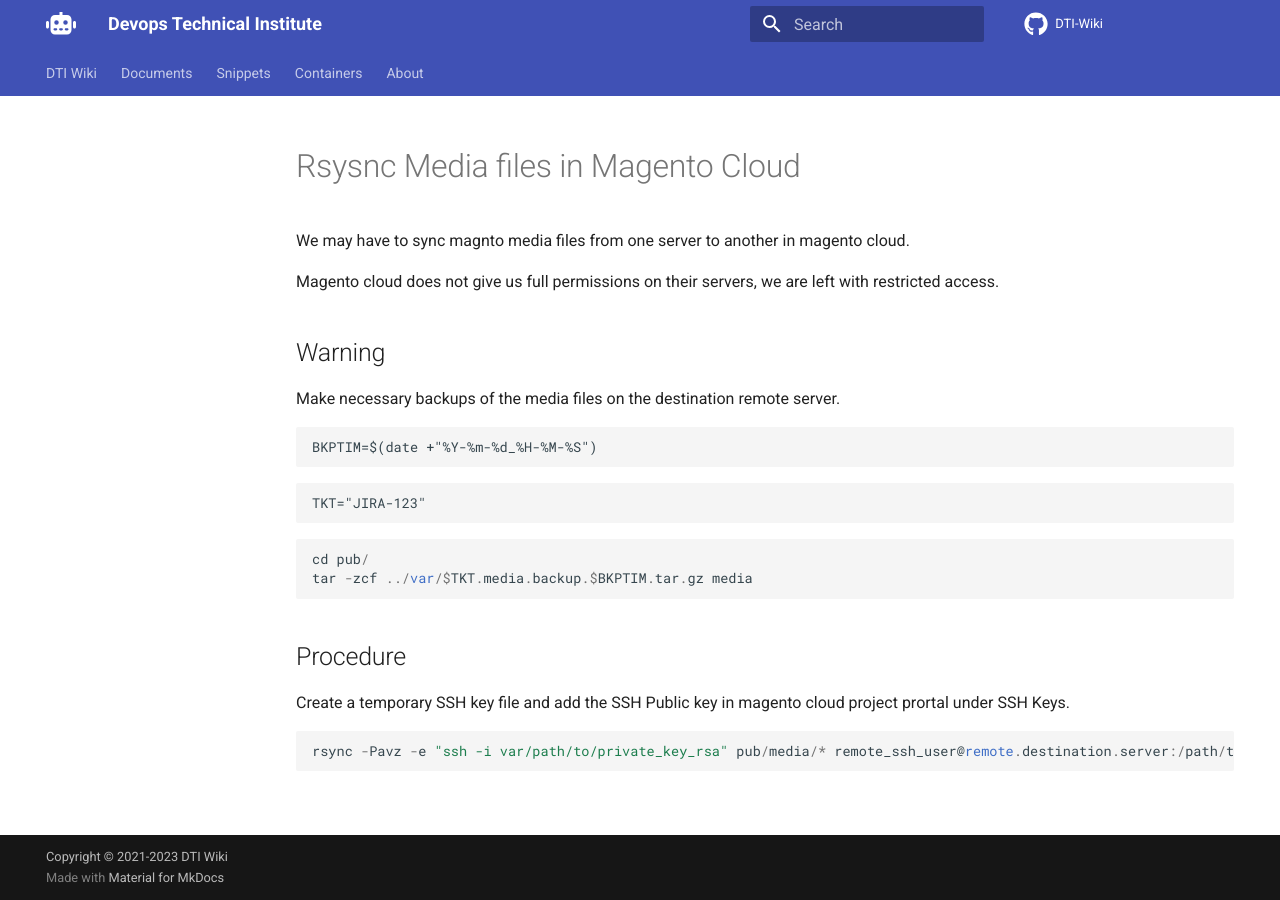
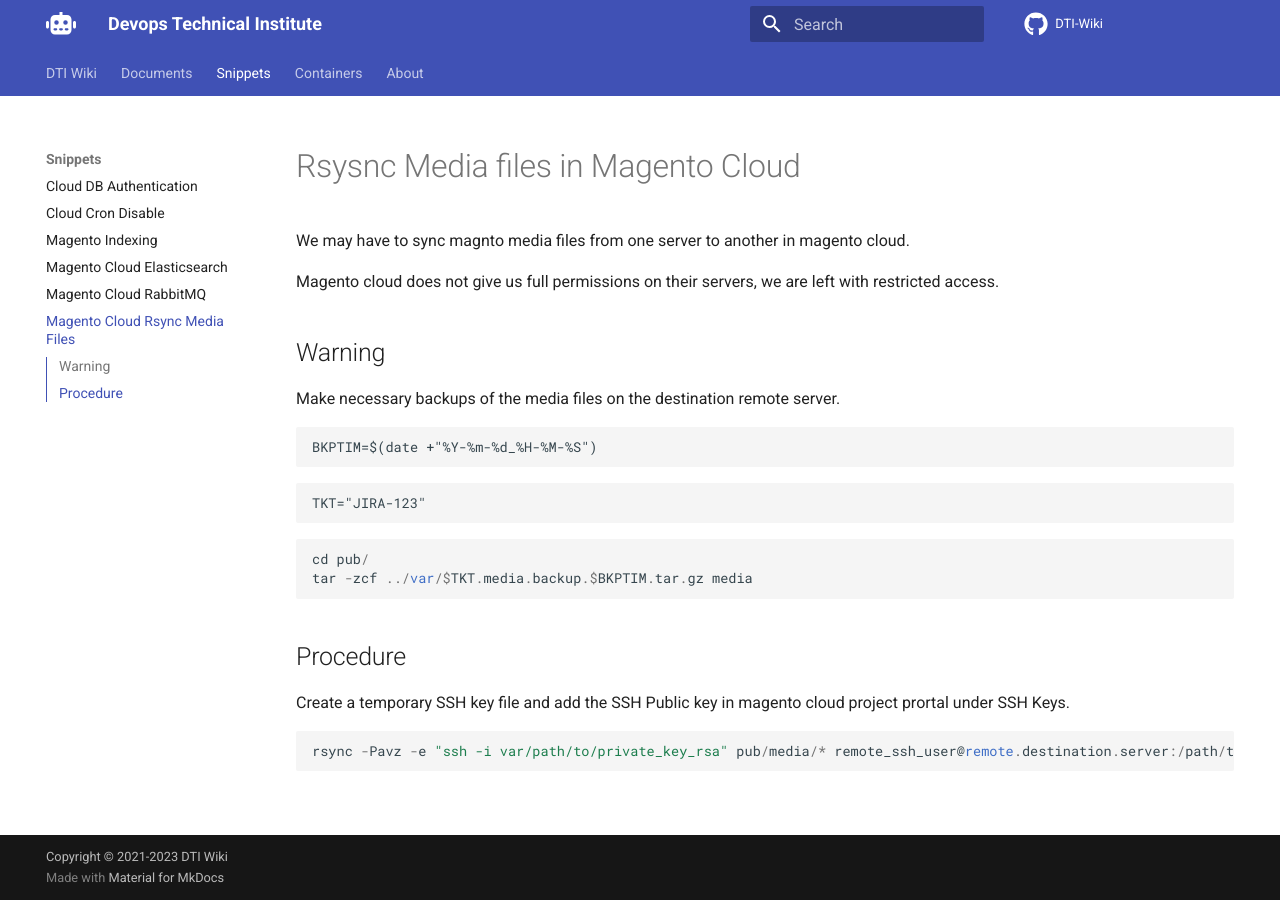
Before and after one commit to dti-wiki/dti-wiki.github.io, an MkDocs documentation site: the page built from docs/docs/snippets/rsync-cloud-media.md, in a window 1280 px wide. Built offline with MkDocs 1.6.1 and Material for MkDocs 9.7.7, drawn with Linux system fonts in a browser that asks for light colours; comment, search, counter and statistics services are not loaded.

Commit message:
Adding rsync in mcloud

```diff
--- a/docs/mkdocs.yml
+++ b/docs/mkdocs.yml
@@ -51,6 +51,7 @@
       - 'Magento Indexing': 'snippets/magento-indexing.md'
       - 'Magento Cloud Elasticsearch': 'snippets/cloud-elasticsearch-management.md'
       - 'Magento Cloud RabbitMQ': 'snippets/cloud-rabbitmq-management.md'
+      - 'Magento Cloud Rsync Media Files': 'snippets/rsync-cloud-media.md'
   - 'Containers':
       - 'Index': 'containers.md'
       - 'Docker':
```
